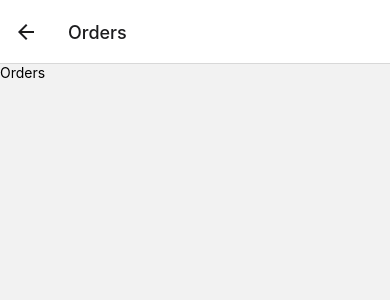
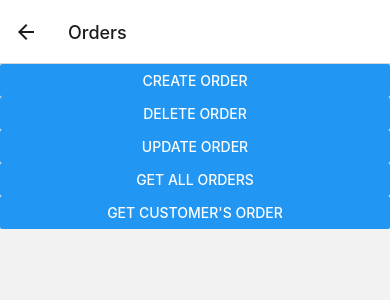
Before and after one commit to brewswain/Cream-paws-client, a React Native app: screen /Orders in a window 390 px wide. Shown: the top 300 px of the page. Built offline with nearby package versions, Linux system fonts and the light colour scheme; what expo-linking would draw is missing.

Commit message:
Created Dummy Order payload for testing

```diff
--- a/screens/OrdersScreen.tsx
+++ b/screens/OrdersScreen.tsx
@@ -1,9 +1,34 @@
-import { Text, View } from "react-native";
+import { Button, Text, View } from "react-native";
+import { createOrder } from "../api/routes/orders";
 
 const OrdersScreen = () => {
+   const orderPayload: Order = {
+      delivery_date: "test_delivery_date",
+      payment_made: true,
+      payment_date: "test_payment_date",
+      is_delivery: true,
+      driver_paid: true,
+      warehouse_paid: false,
+      customer_id: "632396fd81a6363cb0d11c2e",
+      chow_id: "6323a6b3b1c47a72f1319604",
+   };
+
+   const createOrderTest = async () => {
+      const response = await createOrder(orderPayload);
+   };
    return (
       <View>
-         <Text>Orders</Text>
+         <Button
+            title="Create Order"
+            onPress={() => {
+               createOrderTest();
+            }}
+         />
+         <Button title="Delete Order" onPress={() => {}} />
+         <Button title="Update Order" onPress={() => {}} />
+
+         <Button title="Get All Orders" onPress={() => {}} />
+         <Button title="Get Customer's Order" onPress={() => {}} />
       </View>
    );
 };
```
